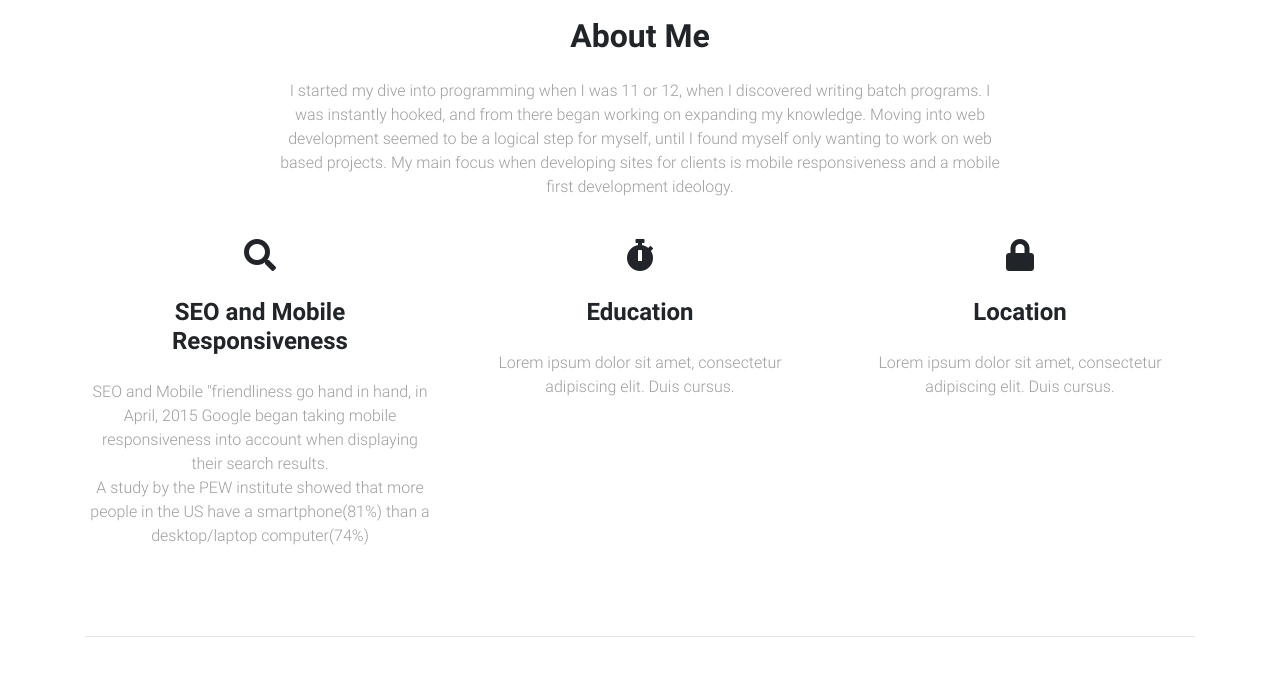
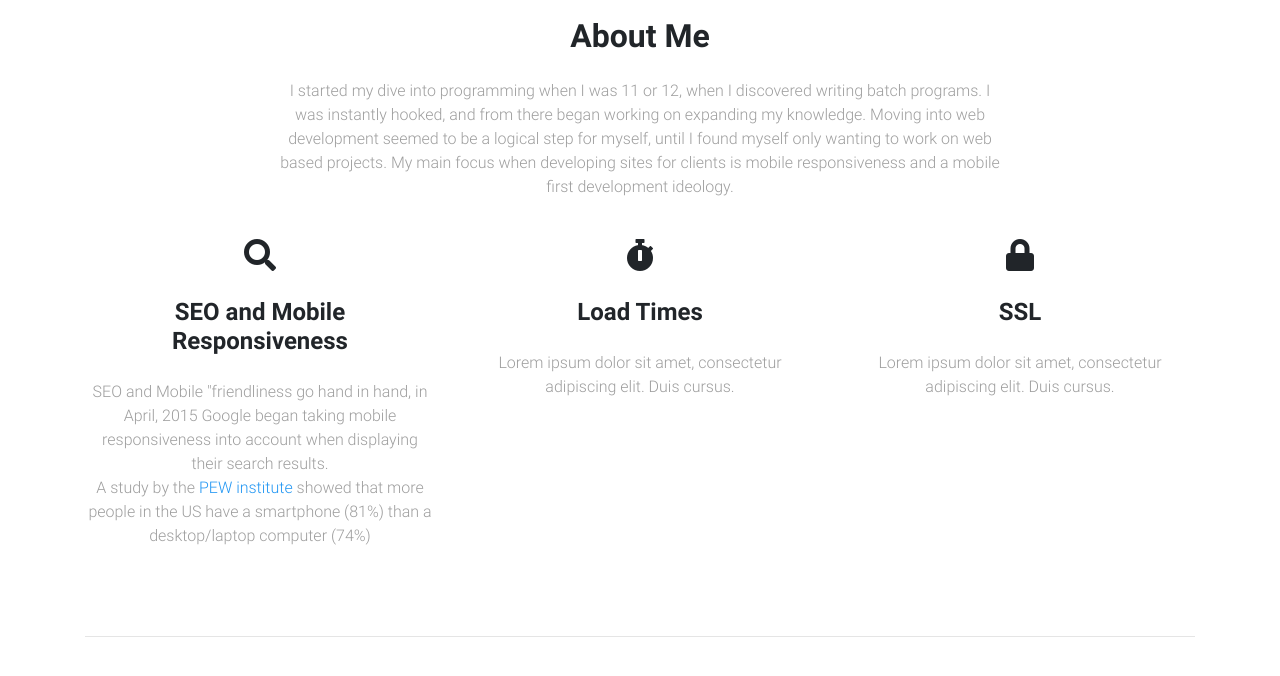
Before and after one commit to JustinReidy/baseSite, a website: page index.html in a window 1280 px wide. Shown: the part 831-1507 px from the top of the page. Drawn offline with Linux system fonts and the light colour scheme.

Commit message:
updated information

```diff
--- a/index.html
+++ b/index.html
@@ -118,7 +118,7 @@
 
 				<i class="fa fa-search fa-2x"></i>
 				<h4 class="my-4 font-weight-bold">SEO and Mobile Responsiveness</h4>
-				<p class="grey-text">SEO and Mobile "friendliness go hand in hand, in April, 2015 Google began taking mobile responsiveness into account when displaying their search results. <br /> A study by the PEW institute showed that more people in the US have a smartphone(81%) than a desktop/laptop computer(74%)</p>
+				<p class="grey-text">SEO and Mobile "friendliness go hand in hand, in April, 2015 Google began taking mobile responsiveness into account when displaying their search results. <br /> A study by the <a class="blue-text" src="https://www.pewinternet.org/fact-sheet/mobile/"> PEW institute</a> showed that more people in the US have a smartphone (81%) than a desktop/laptop computer (74%)</p>
 
 			</div>
 
@@ -130,7 +130,7 @@
 
 				<i class="fa fa-stopwatch fa-2x"></i>
 
-				<h4 class="my-4 font-weight-bold">Education</h4>
+				<h4 class="my-4 font-weight-bold">Load Times</h4>
 				<p class="grey-text">Lorem ipsum dolor sit amet, consectetur adipiscing elit. Duis cursus.</p>
 
 				</div>
@@ -143,7 +143,7 @@
 
 				<i class="fa fa-lock fa-2x"></i>
 
-				<h4 class="my-4 font-weight-bold">Location</h4>
+				<h4 class="my-4 font-weight-bold">SSL</h4>
 				<p class="grey-text">Lorem ipsum dolor sit amet, consectetur adipiscing elit. Duis cursus.</p>
 
 			</div>
```
Also changed, not shown: css/style.css (line endings or trailing spaces).
